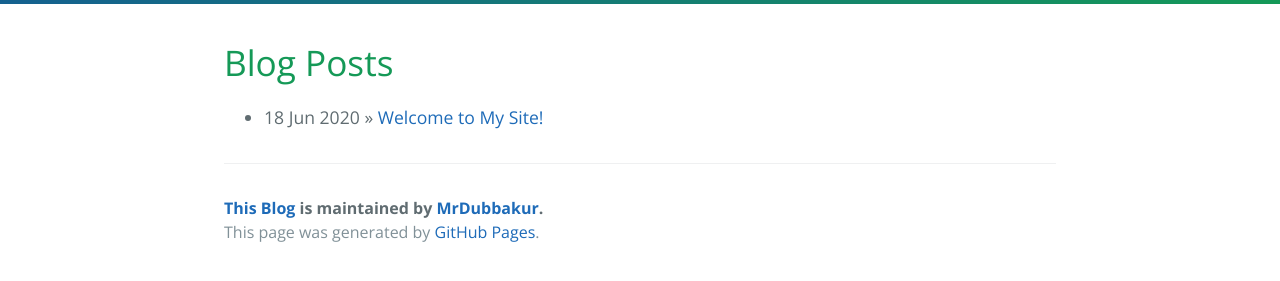
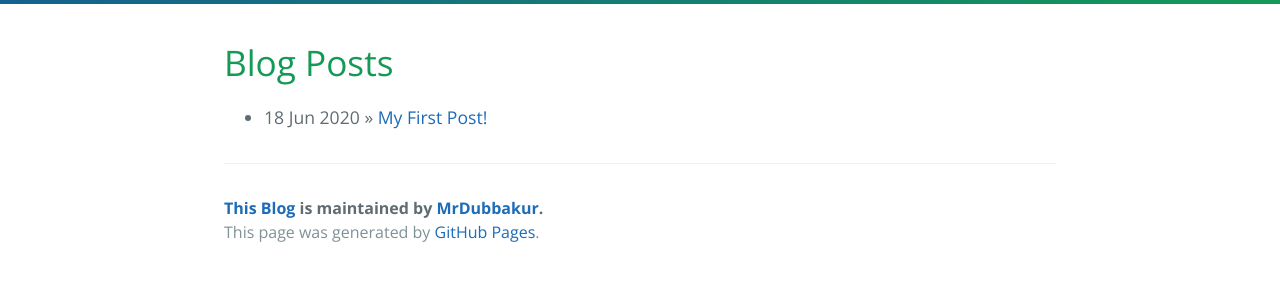
Before and after one commit to 0xSc0ut/0xSc0ut.github.io, a Jekyll site: the page built from index.html, in a window 1280 px wide. Shown: the part 379-660 px from the top of the page. Built offline with Jekyll 4.4.1, drawn with Linux system fonts in a browser that asks for light colours; the list of posts is cut into pages by our own code.

Commit message:
Update 2020-06-18-sample-content.markdown

```diff
--- a/_posts/2020-06-18-sample-content.markdown
+++ b/_posts/2020-06-18-sample-content.markdown
@@ -1,6 +1,6 @@
 ---
 layout: default
-title:  "Welcome to My Site!"
+title:  "My First Post!"
 date:   2020-06-18 12:30
 categories: main
 ---
```
